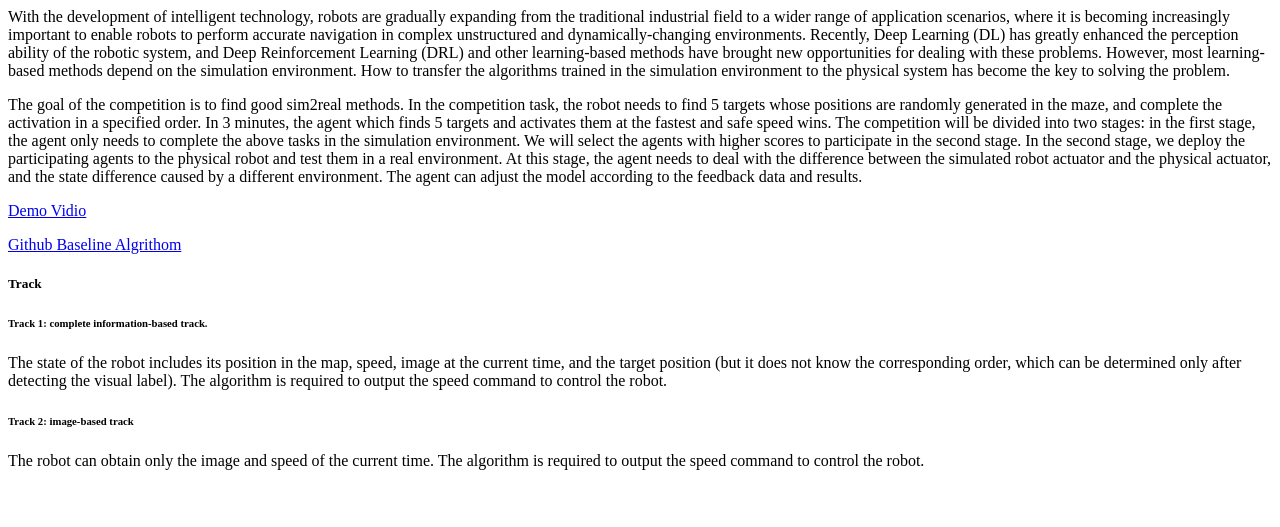
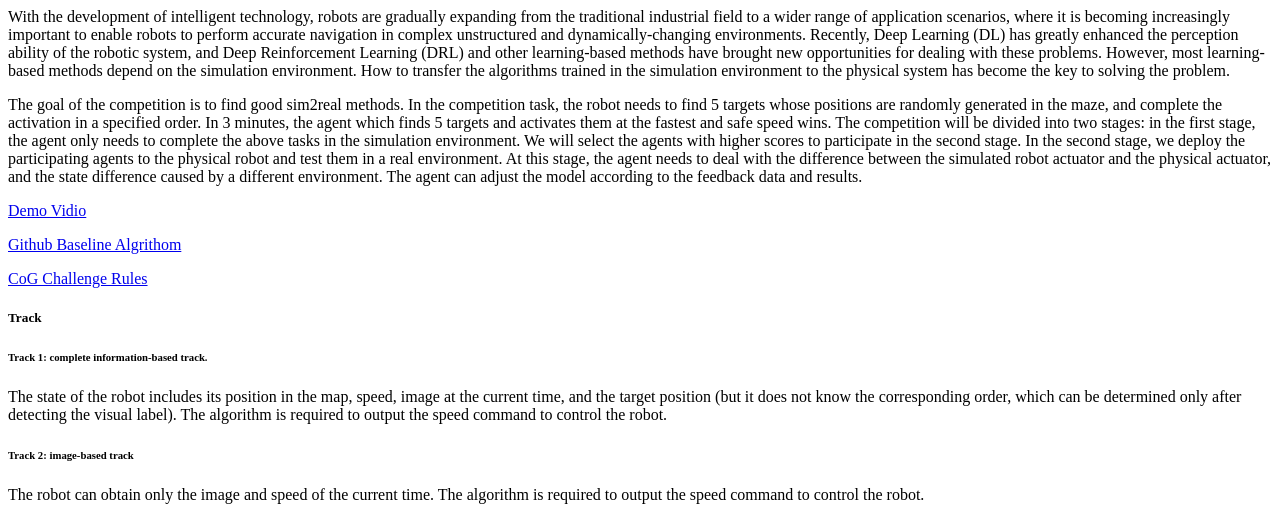
Before and after one commit to liushasha2021/EvalAI-CoG, a Python web app: template templates/description.html in a window 1280 px wide. Shown: the top 527 px of the page. Run offline with Jinja, Linux system fonts and the light colour scheme; the template is opened without the code that fills it, so the values that code supplies are empty.

Commit message:
Update description.html

```diff
--- a/templates/description.html
+++ b/templates/description.html
@@ -8,6 +8,7 @@
 </p>
 <p><a href="https://github.com/liushasha2021/EvalAI-CoG/blob/challenge/templates/a.gif">Demo Vidio</a></p>
 <p><a href="https://github.com/DRL-CASIA/COG-baseline-track1/tree/master">Github Baseline Algrithom</a></p>
+<p><a href="https://github.com/DRL-CASIA/COG-baseline-track1/blob/master/CoG%20Challenge%20Rules.pdf">CoG Challenge Rules</a></p>
 
 <h5>Track</h5>
 <h6>Track 1: complete information-based track.</h6>
```
